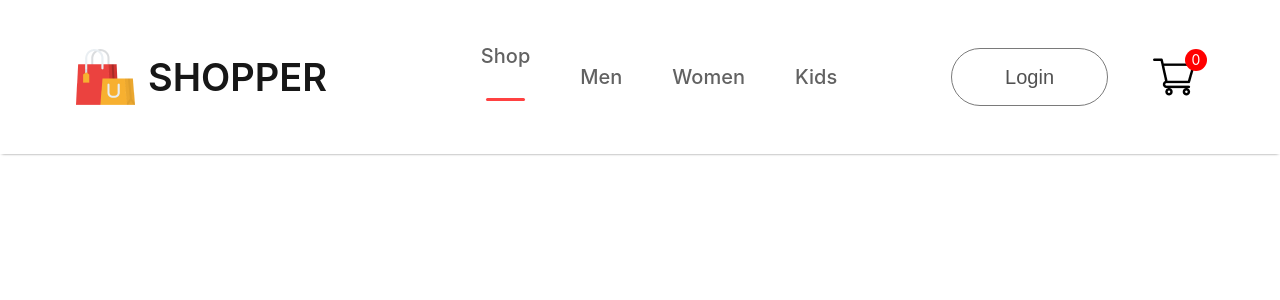
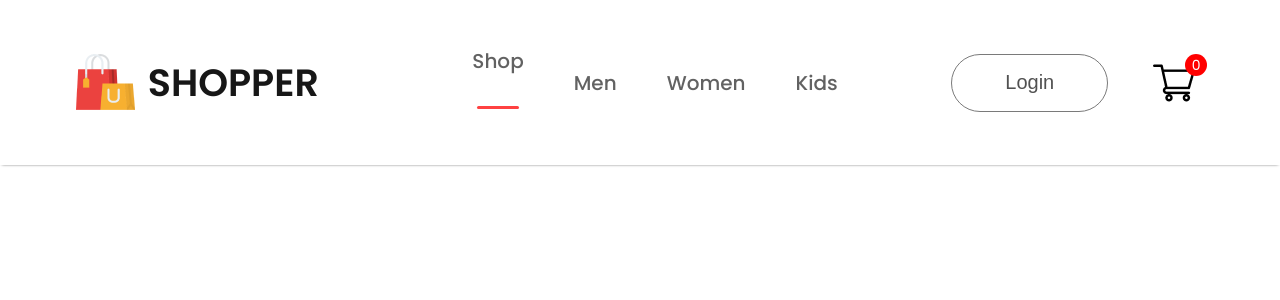
Before and after one commit to Kafeedos/frontend, a React (Create React App) app: page / in a window 1280 px wide. Shown: the top 300 px of the page. Built offline with nearby package versions, Linux system fonts and the light colour scheme.

Commit message:
added pages

```diff
--- a/public/index.html
+++ b/public/index.html
@@ -15,6 +15,9 @@
       user's mobile device or desktop. See https://developers.google.com/web/fundamentals/web-app-manifest/
     -->
     <link rel="manifest" href="%PUBLIC_URL%/manifest.json" />
+    <link rel="preconnect" href="https://fonts.googleapis.com">
+<link rel="preconnect" href="https://fonts.gstatic.com" crossorigin>
+<link href="https://fonts.googleapis.com/css2?family=Poppins:ital,wght@0,100;0,200;0,300;0,400;0,500;0,600;0,700;0,800;0,900;1,100;1,200;1,300;1,400;1,500;1,600;1,700;1,800;1,900&display=swap" rel="stylesheet">
     <!--
       Notice the use of %PUBLIC_URL% in the tags above.
       It will be replaced with the URL of the `public` folder during the build.
--- a/src/index.css
+++ b/src/index.css
@@ -5,6 +5,7 @@
     sans-serif;
   -webkit-font-smoothing: antialiased;
   -moz-osx-font-smoothing: grayscale;
+  font-family: 'poppins';
 }
 
 code {
```
Also changed, not shown: src/Components/pages/Cart.jsx (added, +7 -0 lines), src/Components/pages/LoginSignup.jsx (added, +7 -0 lines), src/Components/pages/Product.jsx (added, +7 -0 lines), src/Components/pages/Shop.jsx (added, +7 -0 lines), src/Components/pages/ShopCategory.jsx (added, +7 -0 lines).
